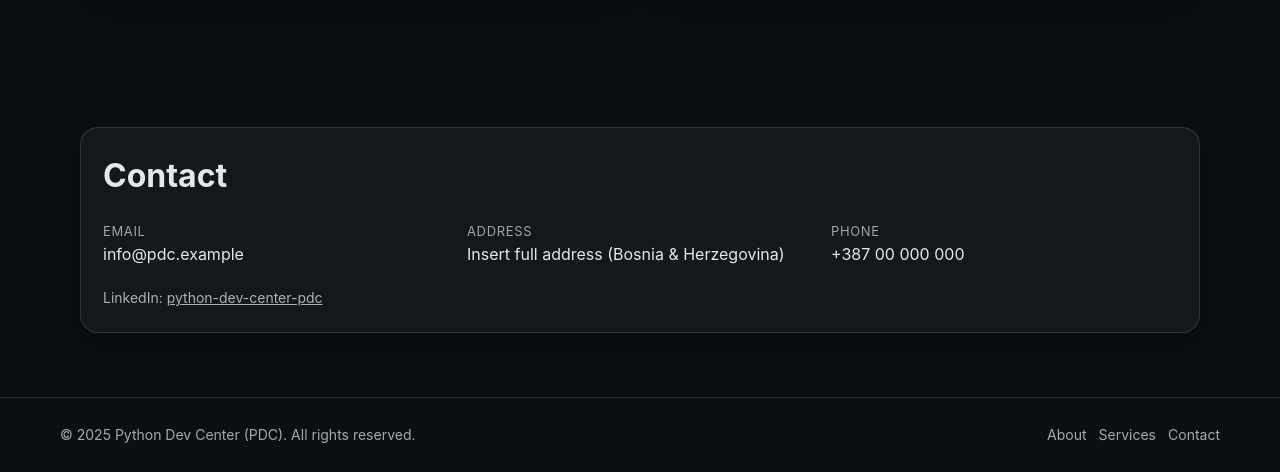
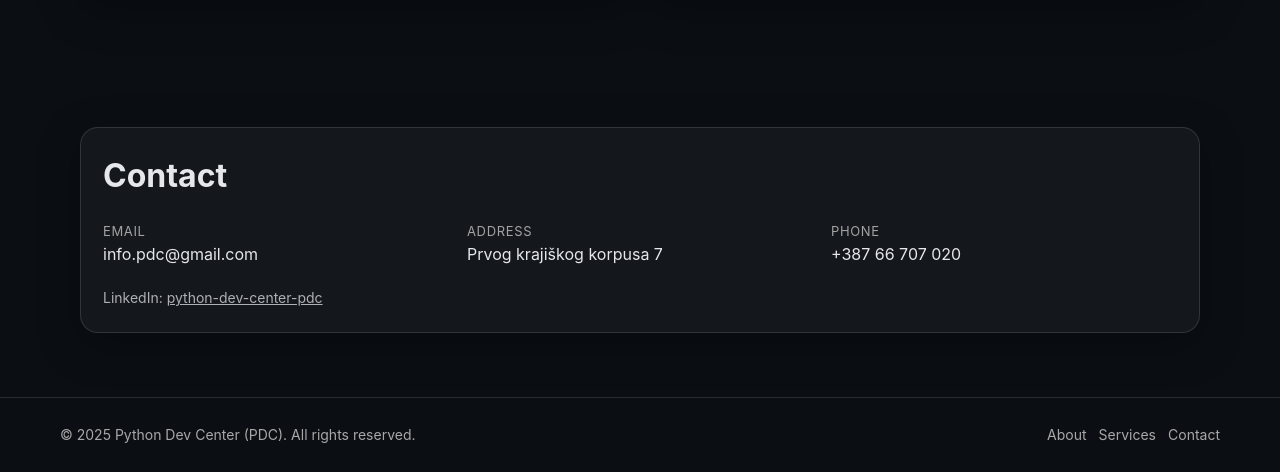
Before and after one commit to DaniloDobras/pdc_portfolio, a plain HTML site: page pdc.html in a window 1280 px wide. Shown: the part 2055-2527 px from the top of the page. Drawn offline with Linux system fonts and the light colour scheme.

Commit message:
Contact info updated

```diff
--- a/pdc.html
+++ b/pdc.html
@@ -185,15 +185,15 @@
           <div class="grid grid-3" style="margin-top:10px">
             <div class="item">
               <div class="muted">Email</div>
-              <a href="mailto:info@pdc.example">info@pdc.example</a>
+              <a href="mailto:info.pdc@gmail.com">info.pdc@gmail.com</a>
             </div>
             <div class="item">
               <div class="muted">Address</div>
-              <div>Insert full address (Bosnia & Herzegovina)</div>
+              <div>Prvog krajiškog korpusa 7</div>
             </div>
             <div class="item">
               <div class="muted">Phone</div>
-              <a href="tel:+387000000">+387 00 000 000</a>
+              <a href="tel:+38766707020">+387 66 707 020</a>
             </div>
           </div>
           <div style="margin-top:10px; font-size:14px; color:#aeb0b4">
```
Also changed, not shown: pdc_sr.html (+3 -3 lines).
